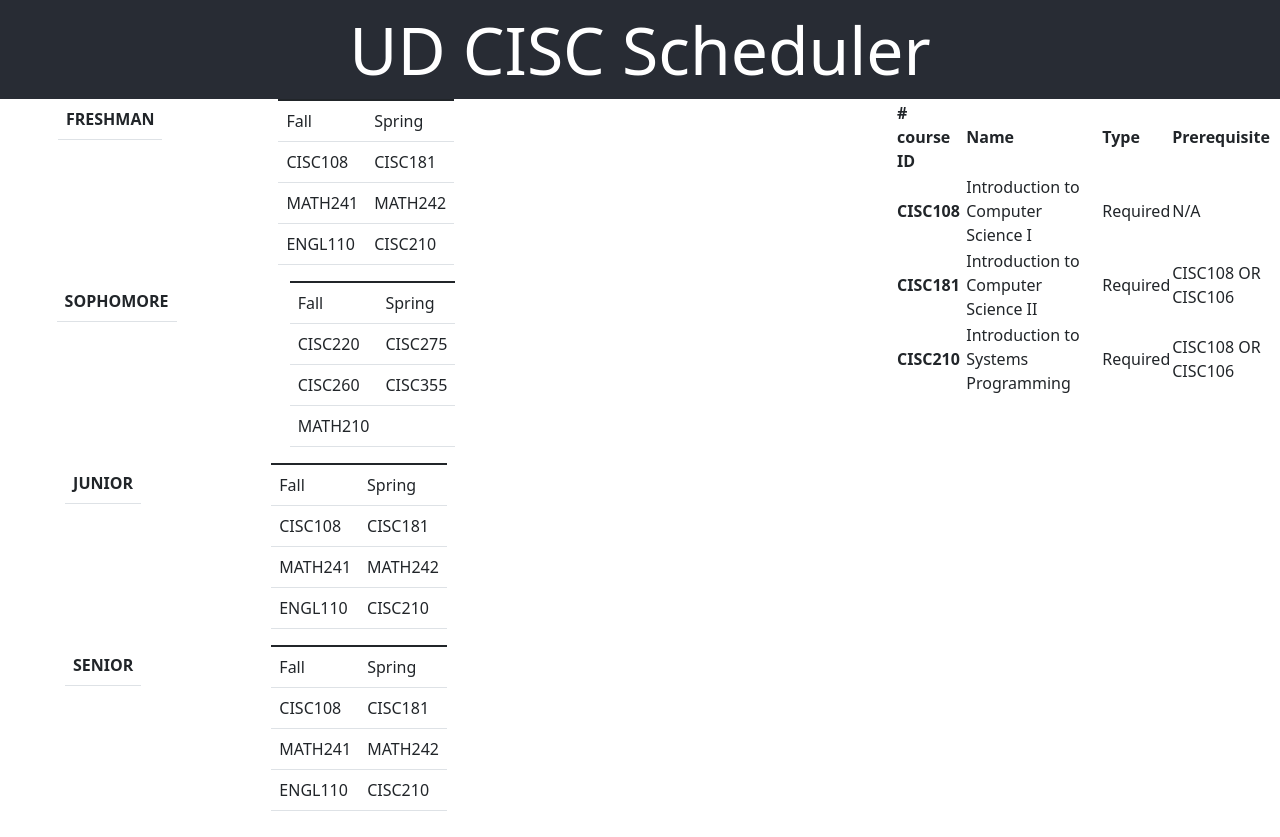
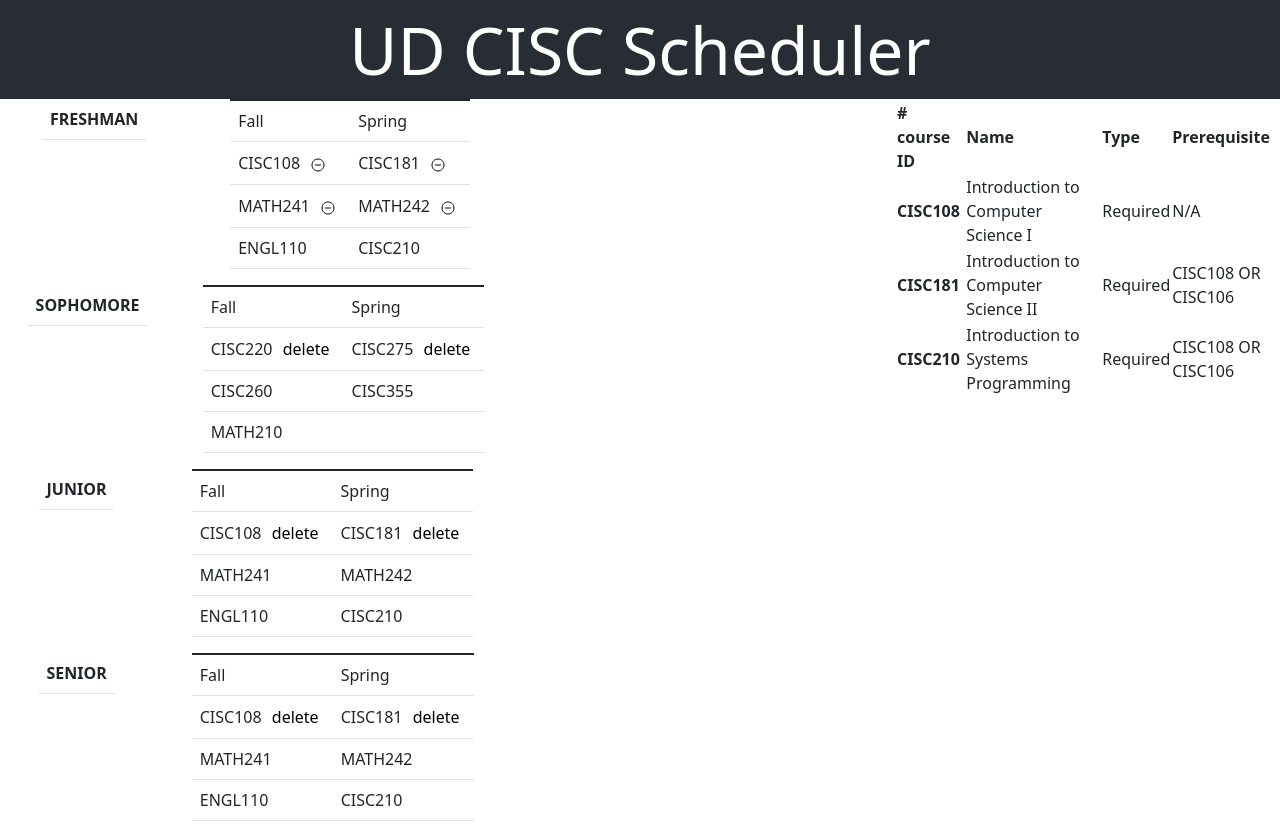
Before and after one commit to UD-CISC275-F21/ud-cis-scheduler-team-8, a React (Create React App) app: page / in a window 1280 px wide. Built offline with nearby package versions, Linux system fonts and the light colour scheme.

Commit message:
add delete icon

```diff
--- a/package.json
+++ b/package.json
@@ -18,6 +18,7 @@
     "react": "^17.0.2",
     "react-bootstrap": "^2.0.0-rc.1",
     "react-dom": "^17.0.2",
+    "react-icons": "^4.3.1",
     "react-popup-alert": "^2.0.0",
     "react-query": "^3.27.0",
     "react-scripts": "4.0.3",
--- a/src/Component/Table.css
+++ b/src/Component/Table.css
@@ -6,3 +6,7 @@
 .year{
     text-align: center;
 }
+button{
+    background-color:transparent;
+    border: none;
+}
--- a/src/Component/Table.tsx
+++ b/src/Component/Table.tsx
@@ -1,28 +1,34 @@
 import Table from "react-bootstrap/Table";
 import React from "react";
 import "./Table.css";
+import { IoRemoveCircleOutline } from "react-icons/io5";
+
+
 
 function Tab(): JSX.Element {
+
     return <div className="classtable">
 
         <Table responsive="sm">
             <thead>
                 <tr>
                     <th className="year">FRESHMAN</th>
+
                 </tr>
             </thead>
             <tbody>
                 <tr>
                     <td>Fall</td>
                     <td>Spring</td>
+
                 </tr>
                 <tr>
-                    <td>CISC108</td>
-                    <td>CISC181</td>
+                    <td>CISC108 <button><IoRemoveCircleOutline /></button></td>
+                    <td>CISC181 <button><IoRemoveCircleOutline /></button></td>
                 </tr>
                 <tr>
-                    <td>MATH241</td>
-                    <td>MATH242</td>
+                    <td>MATH241 <button><IoRemoveCircleOutline /></button></td>
+                    <td>MATH242 <button><IoRemoveCircleOutline /></button></td>
                 </tr>
                 <tr>
                     <td>ENGL110</td>
@@ -42,8 +48,8 @@ function Tab(): JSX.Element {
                     <td>Spring</td>
                 </tr>
                 <tr>
-                    <td>CISC220</td>
-                    <td>CISC275</td>
+                    <td>CISC220 <button>delete</button></td>
+                    <td>CISC275 <button>delete</button></td>
                 </tr>
                 <tr>
                     <td>CISC260</td>
@@ -68,8 +74,8 @@ function Tab(): JSX.Element {
                     <td>Spring</td>
                 </tr>
                 <tr>
-                    <td>CISC108</td>
-                    <td>CISC181</td>
+                    <td>CISC108 <button>delete</button></td>
+                    <td>CISC181 <button>delete</button></td>
                 </tr>
                 <tr>
                     <td>MATH241</td>
@@ -93,8 +99,8 @@ function Tab(): JSX.Element {
                     <td>Spring</td>
                 </tr>
                 <tr>
-                    <td>CISC108</td>
-                    <td>CISC181</td>
+                    <td>CISC108 <button>delete</button></td>
+                    <td>CISC181 <button>delete</button></td>
                 </tr>
                 <tr>
                     <td>MATH241</td>
```
Also changed, not shown: 1 other file (tests, documents, lock files or other folders).
